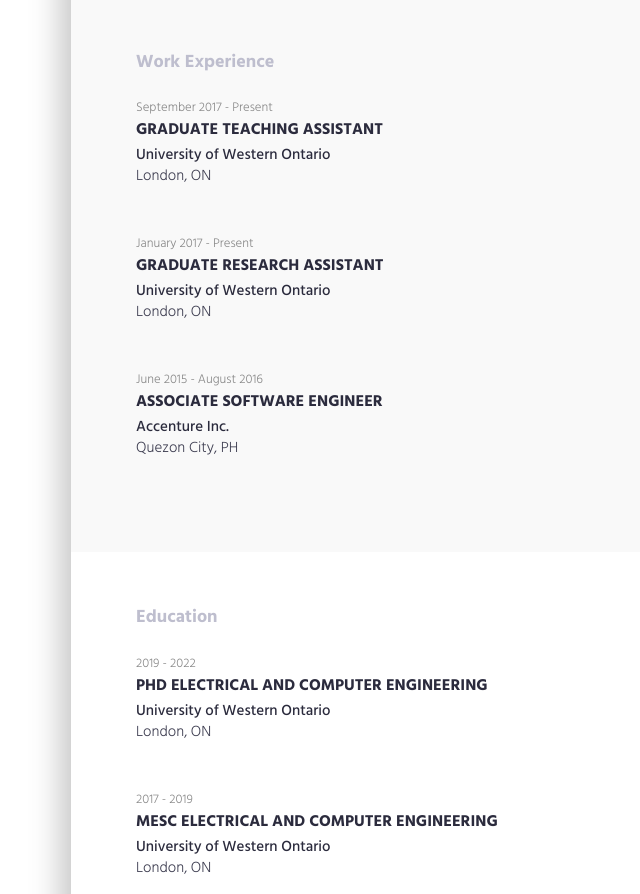
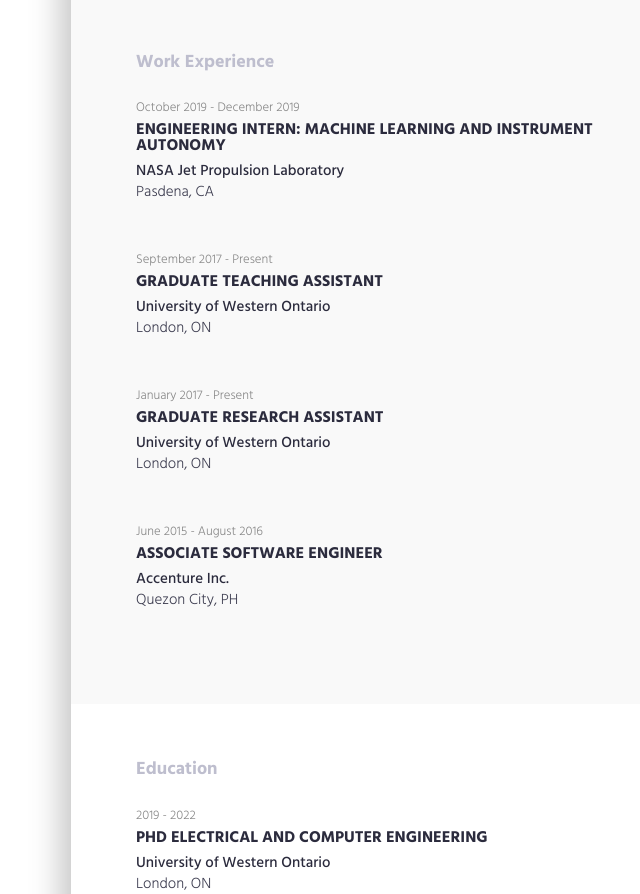
Before and after one commit to alexispascual/alexispascual.github.io, a plain HTML site: page index.html in a window 1280 px wide. Shown: the part 1207-2101 px from the top of the page, without its empty margins (569-1209 px from the left). Drawn offline with Linux system fonts and the light colour scheme.

Commit message:
Committing to work on desktop

```diff
--- a/index.html
+++ b/index.html
@@ -270,6 +270,14 @@
         <!--.row-->
         <div class="row">
             <div class="col-md-12">
+                <div class="content-item">
+                    <small>October 2019 - December 2019</small>
+                    <h3>Engineering Intern: Machine Learning and Instrument Autonomy</h3>
+                    <h4>NASA Jet Propulsion Laboratory</h4>
+                    <p>Pasdena, CA</p>
+
+                </div>
+
                 <div class="content-item">
                     <small>September 2017 - Present</small>
                     <h3>Graduate Teaching Assistant</h3>
```
